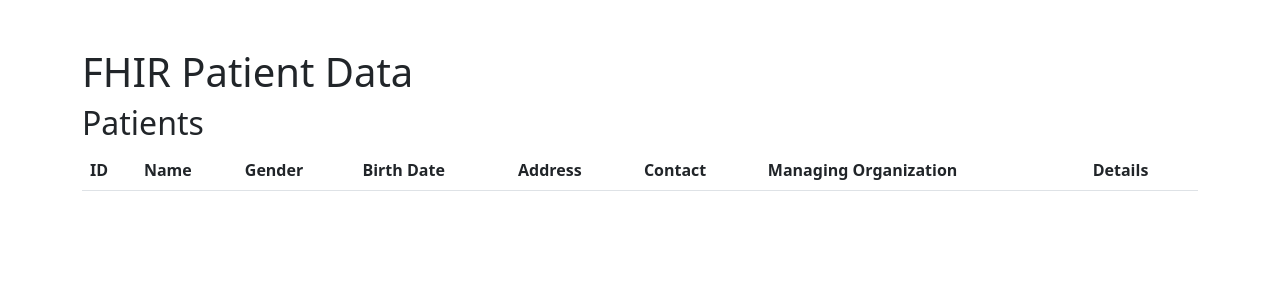
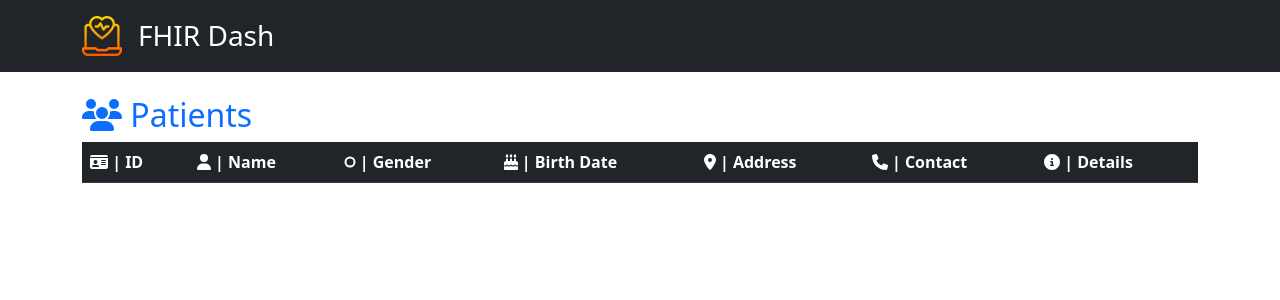
Before and after one commit to mjosborne1/Patient-Dashboard, a Flask app: page / in a window 1280 px wide. Shown: the top 300 px of the page. Run offline with Flask 3, Linux system fonts and the light colour scheme; data that the repository does not hold is empty; some libraries are stand-ins or nearby versions.

Commit message:
Make it look a little more professional

```diff
--- a/app.py
+++ b/app.py
@@ -19,19 +19,45 @@ def get_patients():
     if response.status_code == 200:
         patients = response.json().get('entry', [])
         processed_patients = []
-        for patient in patients:
-            resource = patient['resource']
-            # Process and clean patient data
+
+        for patient_entry in patients:
+            resource = patient_entry['resource']
+
+            # Extract name
+            name = resource.get('name', [{'given': ['Unknown'], 'family': ''}])[0]
+            full_name = ' '.join(name.get('given', ['Unknown']) + [name.get('family', '')])
+
+            # Extract gender
+            gender = resource.get('gender', 'Unknown')
+
+            # Extract birth date
+            birth_date = resource.get('birthDate', 'Unknown')
+
+            # Extract address
+            address_info = resource.get('address', [{'line': ['Unknown Address']}])[0]
+            address_parts = address_info.get('line', [])
+            address_parts.extend([
+                address_info.get('city', ''),
+                address_info.get('state', ''),
+                address_info.get('postalCode', '')
+            ])
+            address = ', '.join(filter(None, address_parts))  # Filter out empty strings
+
+            # Extract telecom
+            telecom_info = resource.get('telecom', [{'value': 'Unknown Contact'}])[0]
+            telecom = telecom_info.get('value', 'Unknown Contact')
+
             processed_patient = {
                 "id": resource.get('id', 'Unknown'),
-                "name": ' '.join(resource.get('name', [{'given': ['Unknown'], 'family': ''}])[0]['given'] + [resource.get('name', [{'given': ['Unknown'], 'family': ''}])[0]['family']]),
-                "gender": resource.get('gender', 'Unknown'),
-                "birthDate": resource.get('birthDate', 'Unknown'),
-                "address": resource.get('address', [{'text': 'Unknown Address'}])[0].get('text', 'Unknown Address'),
-                "telecom": resource.get('telecom', [{'value': 'Unknown Contact'}])[0].get('value', 'Unknown Contact'),
-                "managingOrganization": resource.get('managingOrganization', {'display': 'Unknown Organization'}).get('display', 'Unknown Organization')
+                "name": full_name,
+                "gender": gender,
+                "birthDate": birth_date,
+                "address": address,
+                "telecom": telecom,
             }
+
             processed_patients.append(processed_patient)
+
         return render_template('patients.html', patients=processed_patients)
     else:
         return jsonify({"error": "Failed to fetch patients"}), 500
--- a/static/styles.css
+++ b/static/styles.css
@@ -14,3 +14,7 @@ body {
 button {
     cursor: pointer;
 }
+
+.h2 {
+    color: #007bff !important;
+}
--- /dev/null
+++ b/templates/header.html
@@ -0,0 +1,6 @@
+<header class="bg-dark text-white p-3 mb-4">
+    <div class="container d-flex align-items-center">
+        <img src="{{ url_for('static', filename='logo.png') }}" alt="Logo" class="me-3" style="height: 40px;">
+        <h1 class="h3 mb-0">FHIR Dash</h1>
+    </div>
+</header>
--- a/templates/index.html
+++ b/templates/index.html
@@ -4,17 +4,24 @@
     <meta charset="UTF-8">
     <meta name="viewport" content="width=device-width, initial-scale=1.0">
     <title>FHIR Patient Dashboard</title>
+    <link rel="shortcut icon" href="{{ url_for('static', filename='favicon.ico') }}">
     <script src="https://unpkg.com/htmx.org@2.0.0"></script>
     <link href="https://cdn.jsdelivr.net/npm/bootstrap@5.3.0/dist/css/bootstrap.min.css" rel="stylesheet">
 </head>
 <body>
+    {% include 'header.html' %}
+
     <div class="container">
-        <h1 class="mt-5">FHIR Patient Data</h1>
         <div id="content" hx-get="/fhir/Patients" hx-trigger="load">
             <!-- Patients list will be loaded here -->
+            <div class="d-flex justify-content-center mt-5">
+                <div class="spinner-border text-primary" role="status">
+                    <span class="visually-hidden">Loading...</span>
+                </div>
         </div>
     </div>
 
     <script src="https://cdn.jsdelivr.net/npm/bootstrap@5.3.0/dist/js/bootstrap.bundle.min.js"></script>
+    <script src="https://cdnjs.cloudflare.com/ajax/libs/font-awesome/6.6.0/js/all.min.js" integrity="sha512-6sSYJqDreZRZGkJ3b+YfdhB3MzmuP9R7X1QZ6g5aIXhRvR1Y/N/P47jmnkENm7YL3oqsmI6AK+V6AD99uWDnIw==" crossorigin="anonymous" referrerpolicy="no-referrer"></script>
 </body>
 </html>
--- a/templates/lab_results.html
+++ b/templates/lab_results.html
@@ -1,4 +1,5 @@
 <!-- lab_results.html -->
+ <h2 class="mt-3 text-secondary">Lab Results</h2>
 <table class="table">
     <thead>
         <tr>
--- a/templates/patients.html
+++ b/templates/patients.html
@@ -1,15 +1,15 @@
-<h2>Patients</h2>
-<table class="table table-striped">
-    <thead>
+<h2 class="text-primary"><i class="fas fa-users"></i> Patients</h2>
+<div class="table-responsive">
+    <table class="table table-striped table-hover">
+        <thead class="table-dark">
             <tr>
-            <th>ID</th>
-            <th>Name</th>
-            <th>Gender</th>
-            <th>Birth Date</th>
-            <th>Address</th>
-            <th>Contact</th>
-            <th>Managing Organization</th>
-            <th>Details</th>
+                <th><i class="fas fa-id-card"></i> | ID</th>
+                <th><i class="fas fa-user"></i> | Name</th>
+                <th><i class="fas fa-genderless"></i> | Gender </th>
+                <th><i class="fas fa-birthday-cake"></i> | Birth Date</th>
+                <th><i class="fas fa-map-marker-alt"></i> | Address</th>
+                <th><i class="fas fa-phone"></i> | Contact</th>
+                <th><i class="fas fa-info-circle"></i> | Details</th>
             </tr>
         </thead>
         <tbody>
@@ -21,9 +21,11 @@
                 <td>{{ patient.birthDate }}</td>
                 <td>{{ patient.address }}</td>
                 <td>{{ patient.telecom }}</td>
-            <td>{{ patient.managingOrganization }}</td>
-            <td><button class="btn btn-primary" hx-get="/fhir/Patient/{{ patient.id }}" hx-target="#content">View Details</button></td>
+                <td>
+                    <button class="btn btn-primary" hx-get="/fhir/Patient/{{ patient.id }}" hx-target="#content">View Details <i class="fas fa-arrow-right"></i></button>
+                </td>
             </tr>
             {% endfor %}
         </tbody>
     </table>
+</div>
```
Also changed, not shown: templates/patient_details.html (+13 -18 lines), README.md, static/favicon.ico (added), static/logo.png (added). Lines whose indentation alone changed are shown as unchanged.
